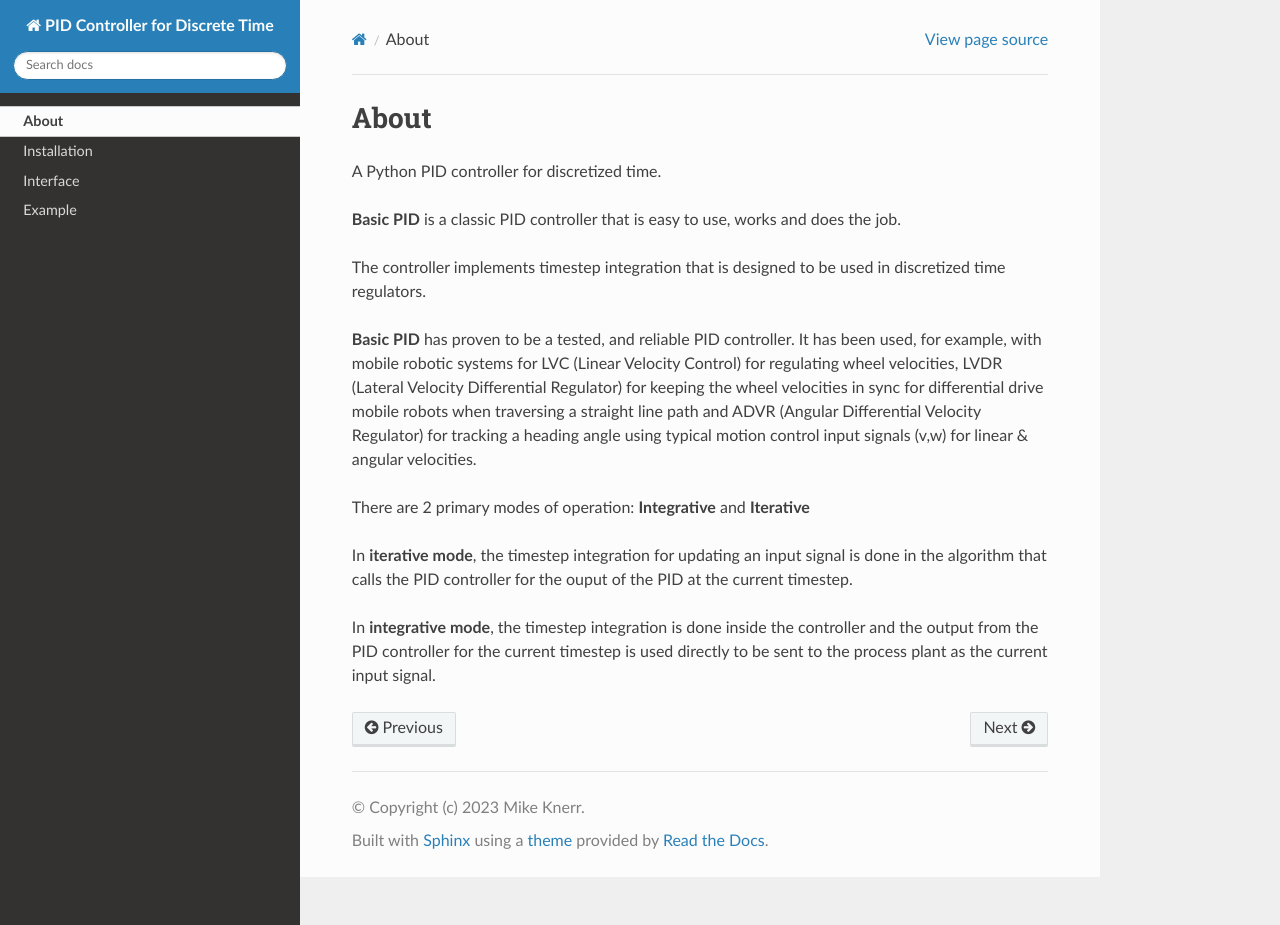
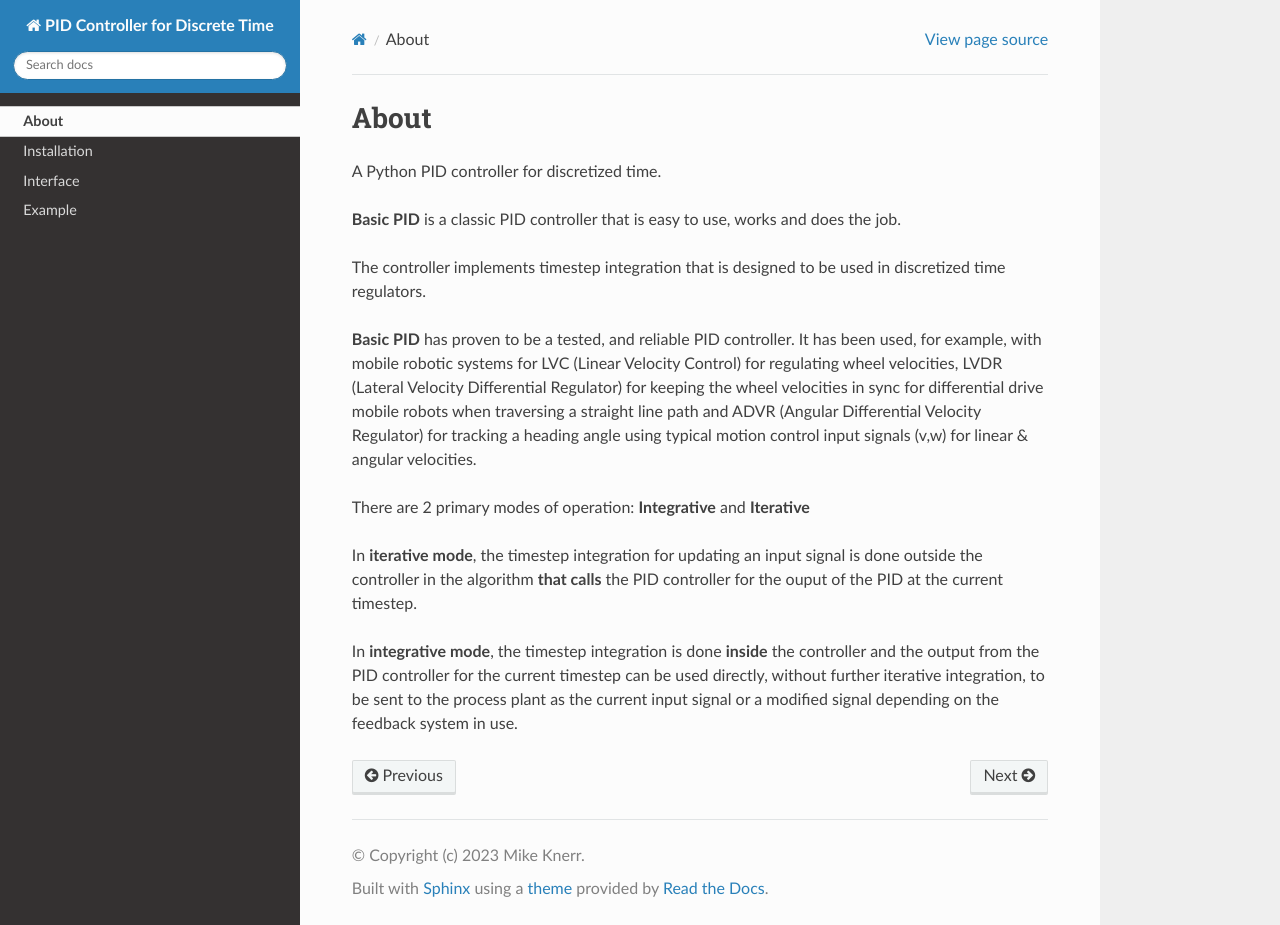
Before and after one commit to mkner/robo-pid, a Sphinx documentation site: the page built from docs/about.rst, in a window 1280 px wide and 925 px high. Built offline with Sphinx 7.4.7 and the Read the Docs theme 2.0.0, drawn with Linux system fonts in a browser that asks for light colours.

Commit message:
Update about.rst

```diff
--- a/docs/about.rst
+++ b/docs/about.rst
@@ -12,6 +12,7 @@ The controller implements timestep integration that is designed to be used in di
 
 There are 2 primary modes of operation:  **Integrative** and **Iterative**
 
-In **iterative mode**, the timestep integration for updating an input signal is done in the algorithm that calls the PID controller for the ouput of the PID at the current timestep.
+In **iterative mode**, the timestep integration for updating an input signal is done outside the controller
+in the algorithm **that calls** the PID controller for the ouput of the PID at the current timestep.
 
-In **integrative mode**, the timestep integration is done inside the controller and the output from the PID controller for the current timestep is used directly to be sent to the process plant as the current input signal.
+In **integrative mode**, the timestep integration is done **inside** the controller and the output from the PID controller for the current timestep can be used directly, without further iterative integration, to be sent to the process plant as the current input signal or a modified signal depending on the feedback system in use.
```
